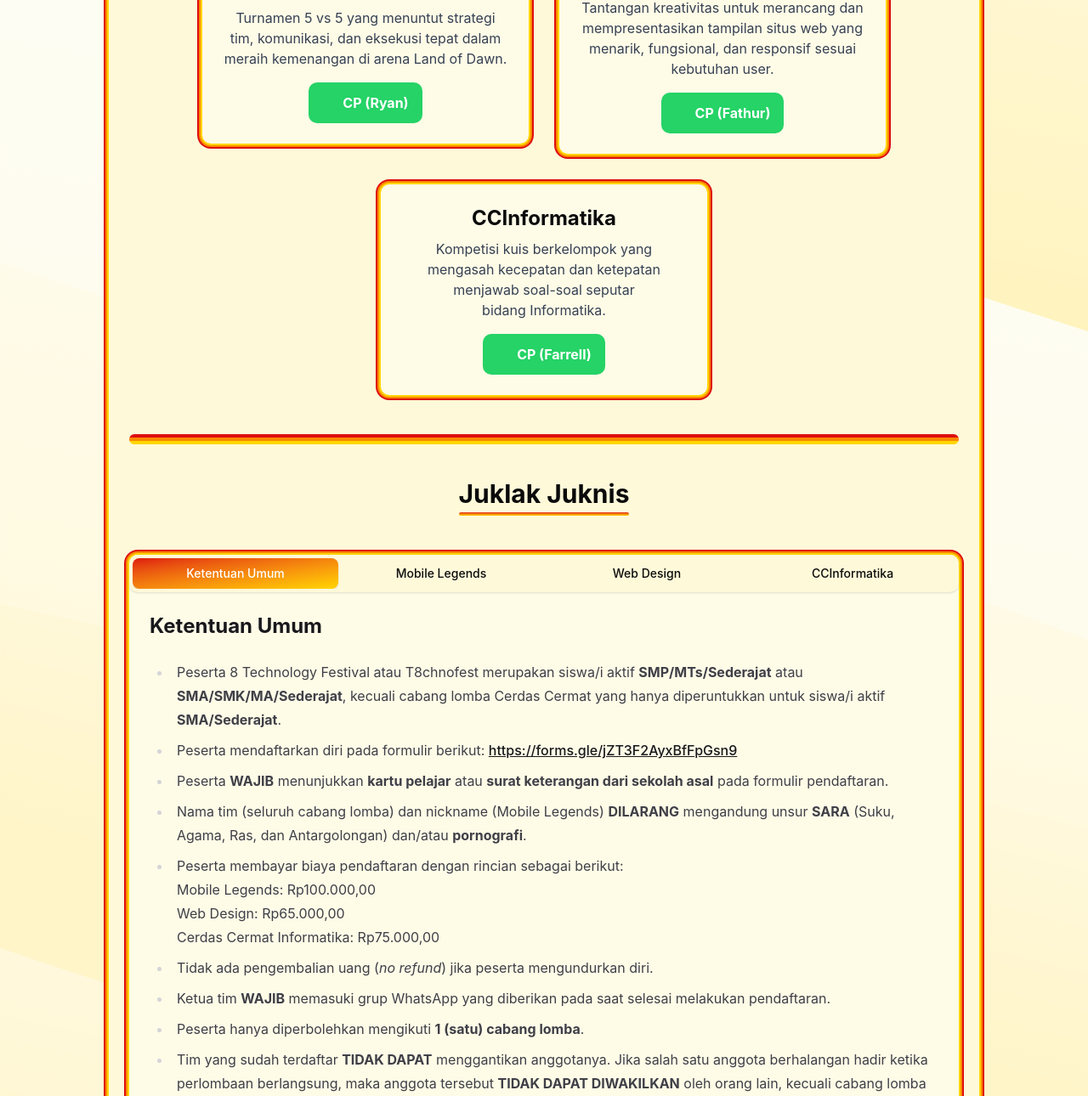
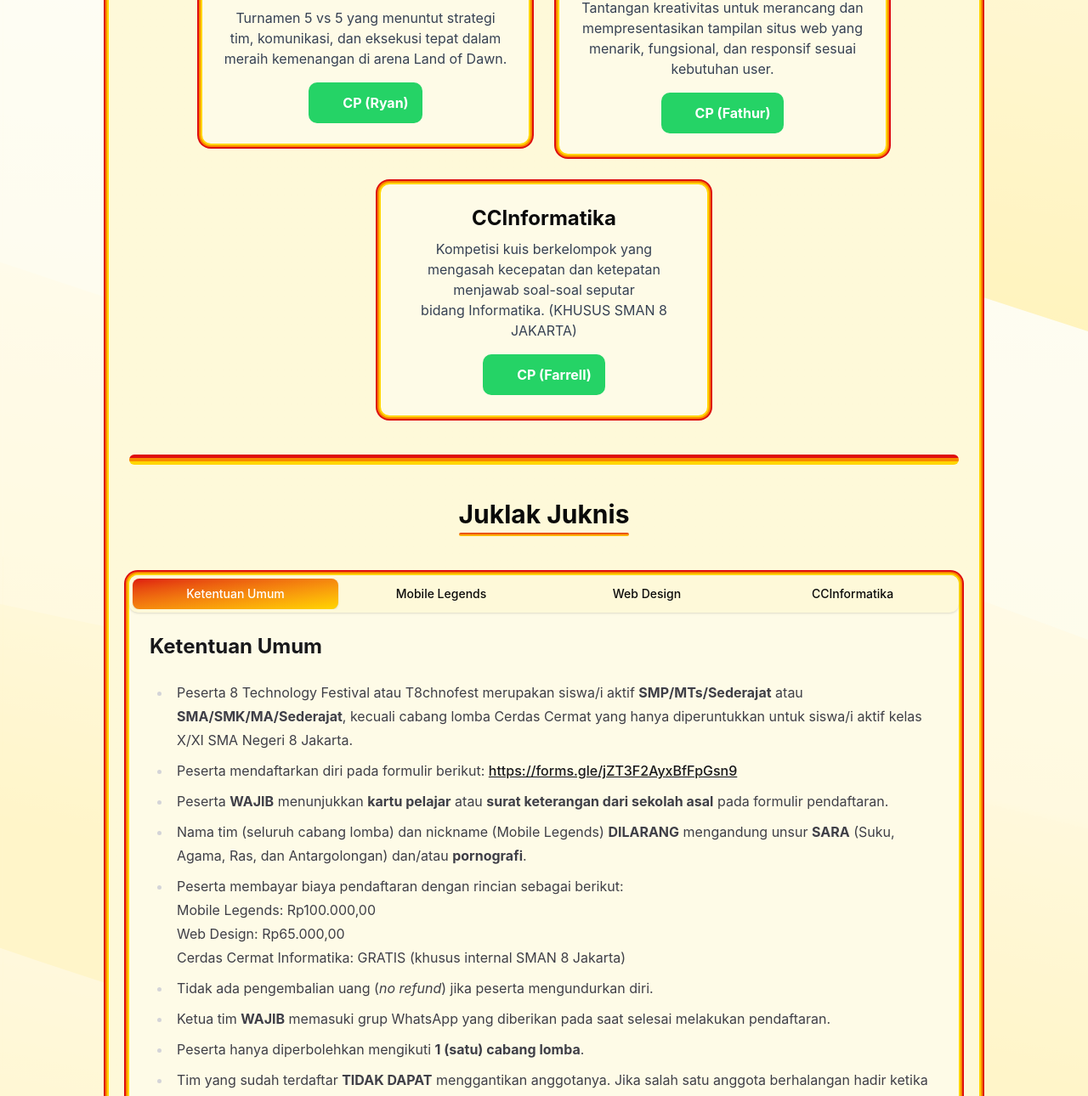
Before and after one commit to velolib/tx-linktree, a React (Vite) app: page / in a window 1280 px wide. Shown: the part 851-2141 px from the top of the page at 85% size. Built offline with nearby package versions, Linux system fonts and the light colour scheme; some icons are missing; what tailwindcss-motion would draw is missing.

Commit message:
Revisi juknis 2

```diff
--- a/src/App.tsx
+++ b/src/App.tsx
@@ -62,7 +62,7 @@ const competitions = [
   {
     title: "CCInformatika",
     description:
-      "Kompetisi kuis berkelompok yang mengasah kecepatan dan ketepatan menjawab soal-soal seputar bidang Informatika.",
+      "Kompetisi kuis berkelompok yang mengasah kecepatan dan ketepatan menjawab soal-soal seputar bidang Informatika. (KHUSUS SMAN 8 JAKARTA)",
     contact: "https://wa.me/6285215319829",
     name: "Farrell",
   },
@@ -200,7 +200,7 @@ export default function EventPage() {
               <h2>Ketentuan Umum</h2>
               <ul>
                 <li>
-                  Peserta 8 Technology Festival atau T8chnofest merupakan siswa/i aktif <b>SMP/MTs/Sederajat</b> atau <b>SMA/SMK/MA/Sederajat</b>, kecuali cabang lomba Cerdas Cermat yang hanya diperuntukkan untuk siswa/i aktif <b>SMA/Sederajat</b>.
+                  Peserta 8 Technology Festival atau T8chnofest merupakan siswa/i aktif <b>SMP/MTs/Sederajat</b> atau <b>SMA/SMK/MA/Sederajat</b>, kecuali cabang lomba Cerdas Cermat yang hanya diperuntukkan untuk siswa/i aktif kelas X/XI SMA Negeri 8 Jakarta.
                 </li>
                 <li>
                   Peserta mendaftarkan diri pada formulir berikut: <a
@@ -224,7 +224,7 @@ export default function EventPage() {
                   <br />
                   Web Design: Rp65.000,00
                   <br />
-                  Cerdas Cermat Informatika: Rp75.000,00
+                  Cerdas Cermat Informatika: GRATIS (khusus internal SMAN 8 Jakarta)
                 </li>
                 <li>
                   Tidak ada pengembalian uang (<i>no refund</i>) jika peserta mengundurkan diri.
@@ -383,7 +383,20 @@ export default function EventPage() {
                 <li><b className="text-crimson-500">DILARANG KERAS</b> mendokumentasikan soal dan/atau menyebarluaskannya tanpa izin tertulis dari panitia.</li>
               </ul>
 
-              <h2>B. Petunjuk Teknis Babak Penyisihan</h2>
+              <h2>B. Materi</h2>
+              <p>Materi Cabang Lomba Cerdas Cermat Informatika (CCI) mengikuti materi yang disajikan pada buku <i>Informatika untuk SMA Kelas X</i>, antara lain:</p>
+              <ul>
+                <li>Informatika dan Keterampilan Generik</li>
+                <li>Berpikir Komputasional</li>
+                <li>Teknologi Informasi dan Komunikasi</li>
+                <li>Sistem Komputer</li>
+                <li>Jaringan Komputer dan Internet</li>
+                <li>Analisis Data</li>
+                <li>Algoritma dan Pemrograman dalam Bahasa Pemrograman Python</li>
+                <li>Dampak Sosial Informatika</li>
+              </ul>
+
+              <h2>C. Petunjuk Teknis Babak Penyisihan</h2>
               <ul>
                 <li>Babak Penyisihan CCI akan dilaksanakan melalui suatu platform kuis online yang akan diinformasikan pada hari-H perlombaan.</li>
                 <li>Setiap tim <b className="text-crimson-500">WAJIB</b> membawa <b>laptop atau tablet</b> (salah satu) untuk mengerjakan soal.</li>
@@ -396,7 +409,7 @@ export default function EventPage() {
                 <li>Tim yang lolos ke Babak Semifinal ialah <b>9 (sembilan) tim dengan perolehan poin tertinggi</b> dari hasil pengerjaan soal Babak Penyisihan.</li>
               </ul>
 
-              <h2>C. Petunjuk Teknis Babak Semifinal</h2>
+              <h2>D. Petunjuk Teknis Babak Semifinal</h2>
               <ul>
                 <li>Tim-tim yang lolos ke Babak Semifinal akan dibagi ke dalam <b>3 kloter</b>. Pembagian kloter akan ditentukan secara acak oleh panitia.</li>
                 <li>Babak Semifinal akan dilaksanakan dalam 2 (dua) Sesi, yaitu <b>Sesi Wajib dan Sesi Rebutan</b>.</li>
@@ -420,21 +433,8 @@ export default function EventPage() {
                 <li>Di akhir Sesi Rebutan, akan dilakukan perhitungan poin. <b>1 (satu) tim dengan perolehan poin tertinggi</b> berhak untuk lanjut ke Babak Grand Final.</li>
               </ul>
 
-              <h2>D. Petunjuk Teknis Babak Grand Final</h2>
+              <h2>E. Petunjuk Teknis Babak Grand Final</h2>
               <p>Babak Grand Final akan dilaksanakan dalam 3 (tiga) Sesi, yaitu Sesi Rebutan, Tic-tac-toe, dan Jeopardy. Petunjuk lebih lanjut akan dijelaskan oleh panitia tepat sebelum Babak Grand Final dilaksanakan.</p>
-
-              <h2>E. Materi</h2>
-              <p>Materi Cabang Lomba Cerdas Cermat Informatika (CCI) mengikuti materi yang disajikan pada buku <i>Informatika untuk SMA Kelas X</i>, antara lain:</p>
-              <ul>
-                <li>Informatika dan Keterampilan Generik</li>
-                <li>Berpikir Komputasional</li>
-                <li>Teknologi Informasi dan Komunikasi</li>
-                <li>Sistem Komputer</li>
-                <li>Jaringan Komputer dan Internet</li>
-                <li>Analisis Data</li>
-                <li>Algoritma dan Pemrograman dalam Bahasa Pemrograman Python</li>
-                <li>Dampak Sosial Informatika</li>
-              </ul>
             </TabsContent>
           </Tabs>
         </div>
```
